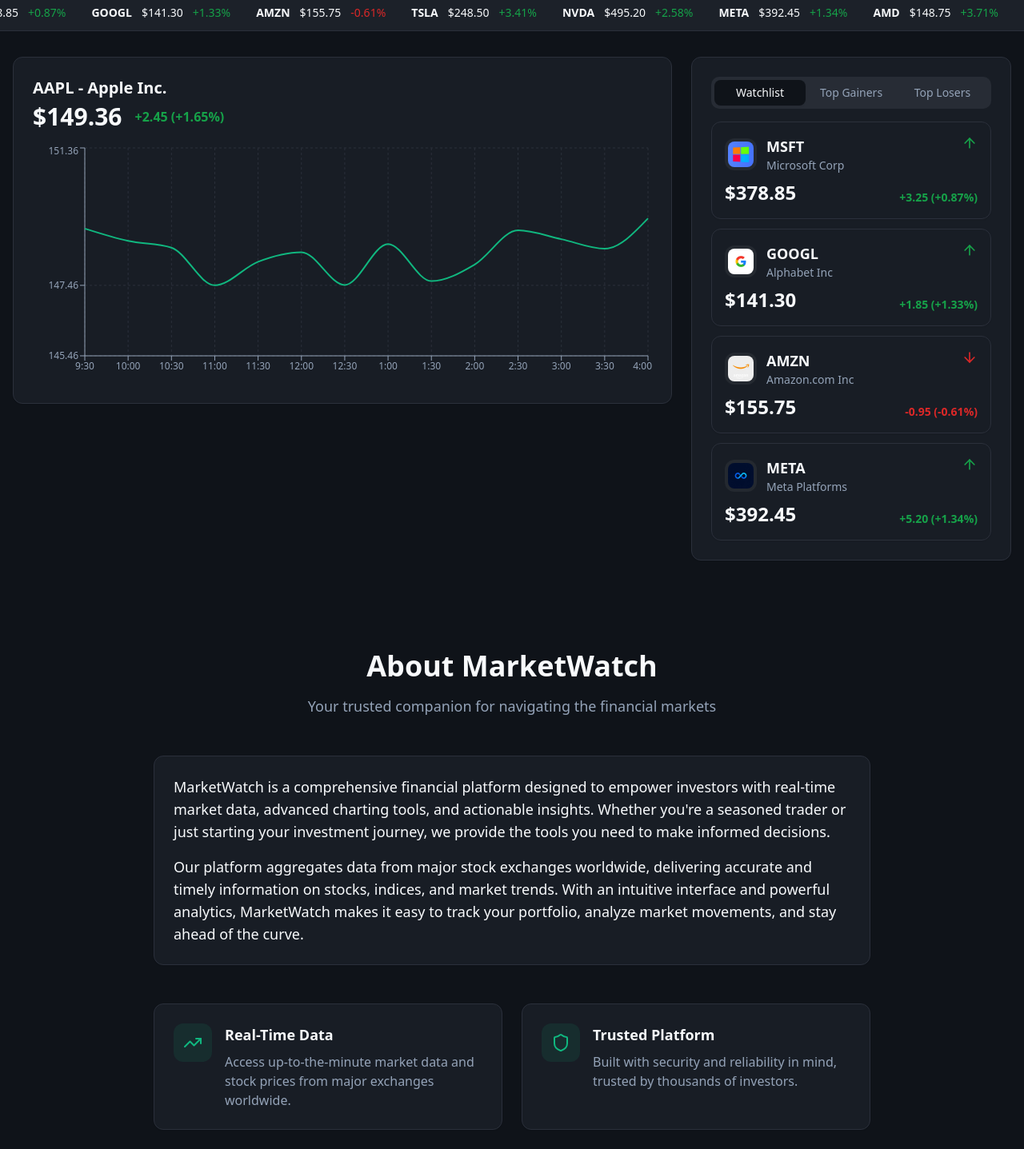
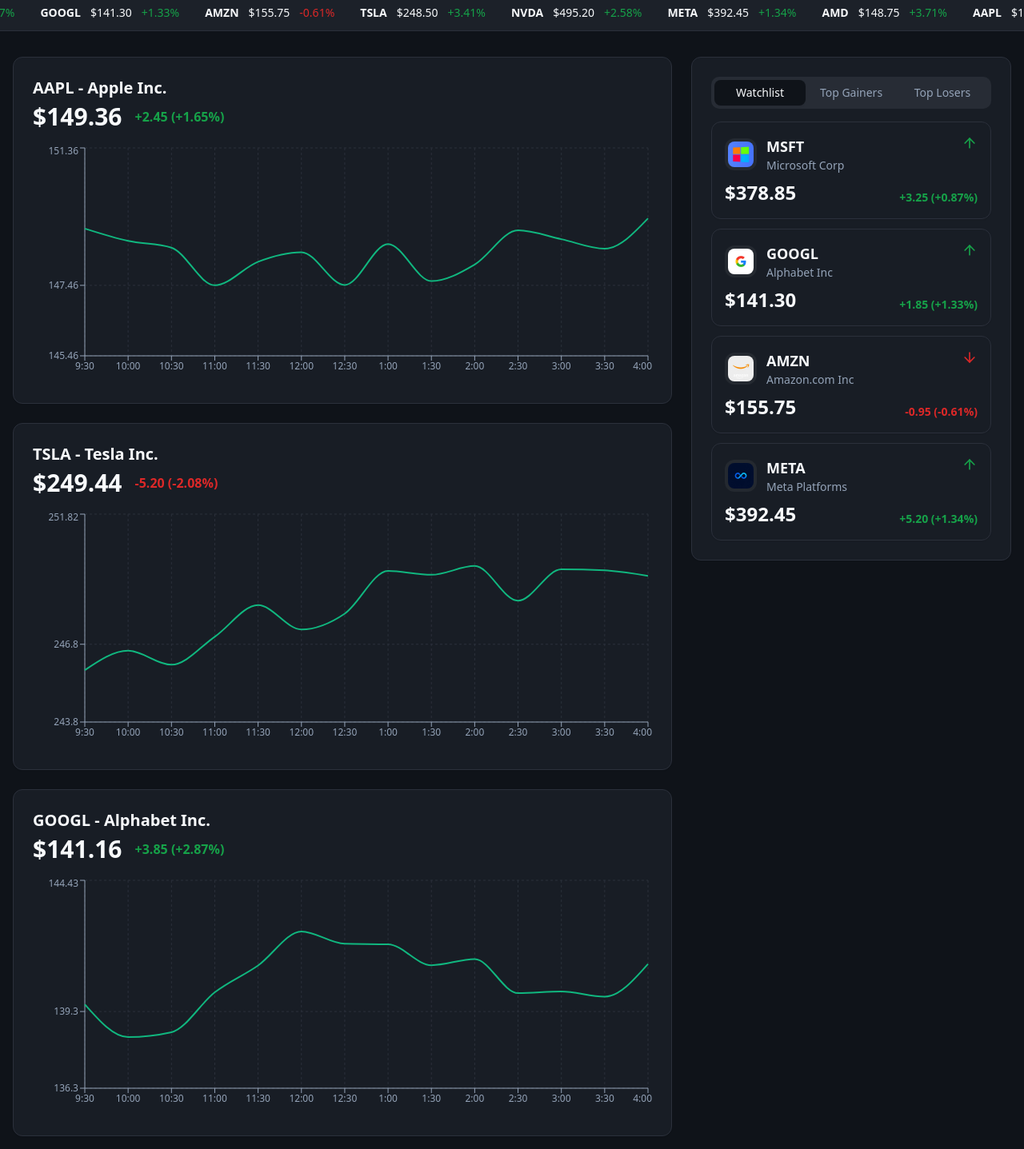
Before and after one commit to V0202/market-currents-hub, a React (Vite) app: page / in a window 1280 px wide. Shown: the part 880-2317 px from the top of the page at 80% size. Built offline with nearby package versions, Linux system fonts and the light colour scheme; the HTML template or start-up script is replaced by a standard one.

Commit message:
Add more stock charts

```diff
--- a/src/components/StockChart.tsx
+++ b/src/components/StockChart.tsx
@@ -1,31 +1,42 @@
 import { Card } from "@/components/ui/card";
 import { LineChart, Line, XAxis, YAxis, CartesianGrid, Tooltip, ResponsiveContainer } from "recharts";
 
-const generateChartData = () => {
+interface StockChartProps {
+  symbol: string;
+  name: string;
+  basePrice: number;
+  change: number;
+  changePercent: number;
+}
+
+const generateChartData = (basePrice: number) => {
   const data = [];
-  let basePrice = 150;
+  let currentPrice = basePrice;
   const times = ["9:30", "10:00", "10:30", "11:00", "11:30", "12:00", "12:30", "1:00", "1:30", "2:00", "2:30", "3:00", "3:30", "4:00"];
 
   for (let i = 0; i < times.length; i++) {
-    basePrice += (Math.random() - 0.45) * 3;
+    currentPrice += (Math.random() - 0.45) * 3;
     data.push({
       time: times[i],
-      price: Number(basePrice.toFixed(2)),
+      price: Number(currentPrice.toFixed(2)),
     });
   }
   return data;
 };
 
-const StockChart = () => {
-  const data = generateChartData();
+const StockChart = ({ symbol, name, basePrice, change, changePercent }: StockChartProps) => {
+  const data = generateChartData(basePrice);
+  const isPositive = change >= 0;
 
   return (
     <Card className="p-6">
       <div className="mb-4">
-        <h2 className="text-xl font-bold mb-1">AAPL - Apple Inc.</h2>
+        <h2 className="text-xl font-bold mb-1">{symbol} - {name}</h2>
         <div className="flex items-center gap-4">
           <span className="text-3xl font-bold">${data[data.length - 1].price}</span>
-          <span className="text-success font-semibold">+2.45 (+1.65%)</span>
+          <span className={`font-semibold ${isPositive ? "text-success" : "text-destructive"}`}>
+            {isPositive ? "+" : ""}{change.toFixed(2)} ({isPositive ? "+" : ""}{changePercent.toFixed(2)}%)
+          </span>
         </div>
       </div>
       <ResponsiveContainer width="100%" height={300}>
--- a/src/pages/Index.tsx
+++ b/src/pages/Index.tsx
@@ -19,7 +19,27 @@ const Index = () => {
       <main id="charts" className="container mx-auto px-4 py-8">
         <div className="grid grid-cols-1 lg:grid-cols-3 gap-6">
           <div className="lg:col-span-2 space-y-6">
-            <StockChart />
+            <StockChart
+              symbol="AAPL"
+              name="Apple Inc."
+              basePrice={150}
+              change={2.45}
+              changePercent={1.65}
+            />
+            <StockChart
+              symbol="TSLA"
+              name="Tesla Inc."
+              basePrice={245}
+              change={-5.20}
+              changePercent={-2.08}
+            />
+            <StockChart
+              symbol="GOOGL"
+              name="Alphabet Inc."
+              basePrice={138}
+              change={3.85}
+              changePercent={2.87}
+            />
           </div>
           <div id="watchlist" className="lg:col-span-1">
             <MarketOverview />
```
